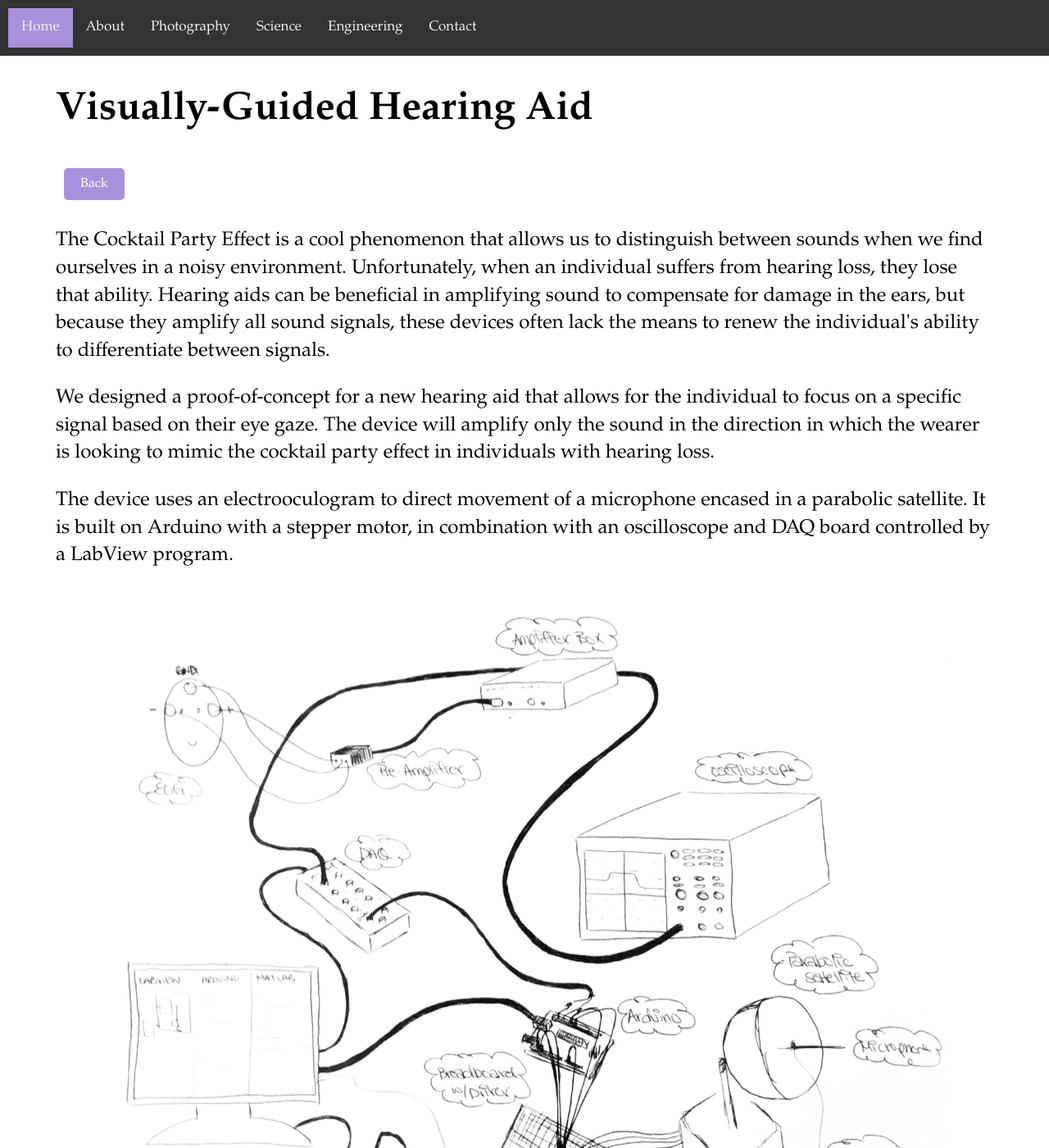
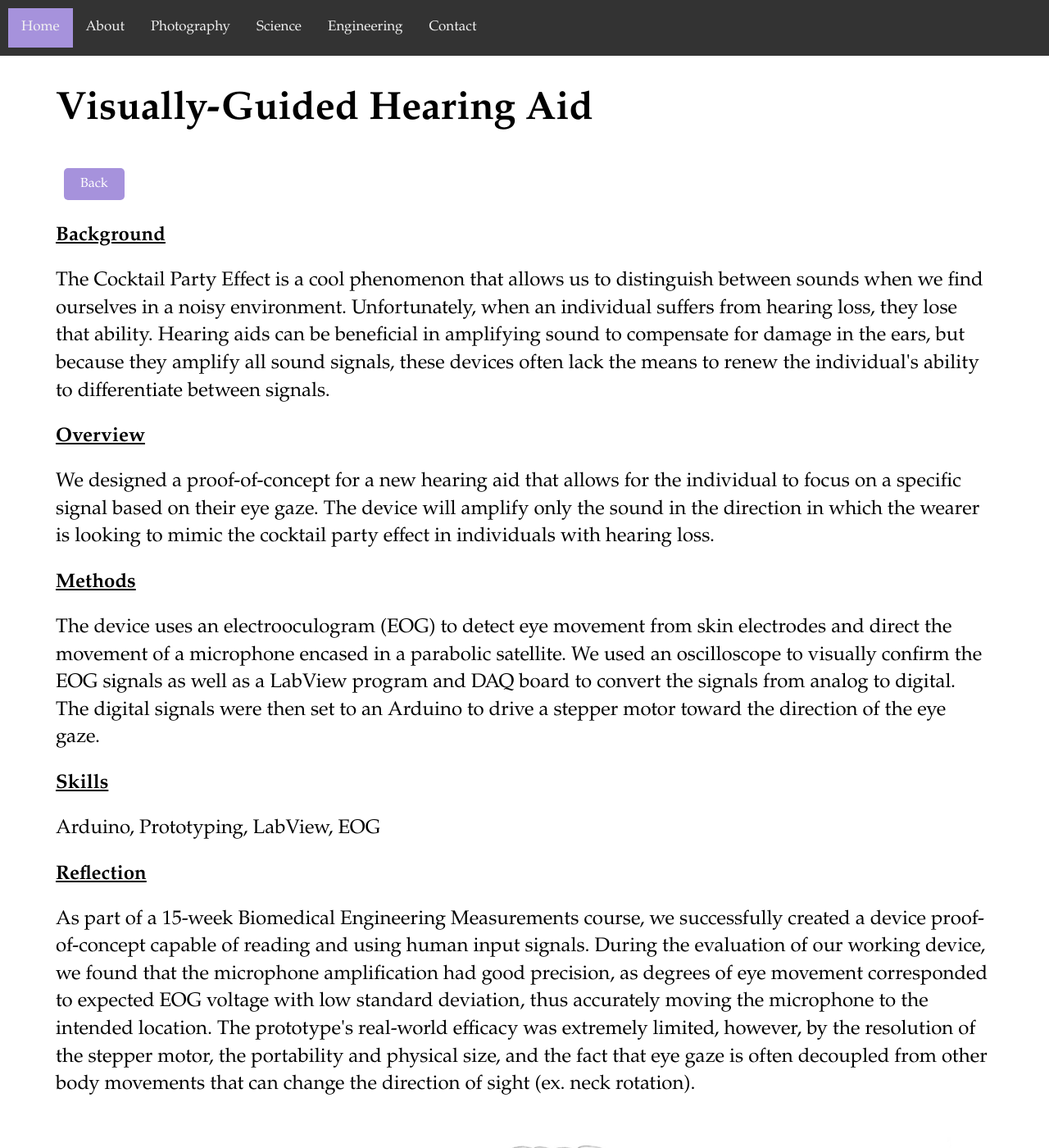
Before and after one commit to echang17/echang17.github.io, a Jekyll site: the page built from projects/hearingaid.html, in a window 1280 px wide and 1400 px high. Shown: the whole window at 82% size. Built offline with Jekyll 4.4.1, drawn with Linux system fonts in a browser that asks for light colours.

Commit message:
Update hearing aid project description, some text in hand monitor and bending.

```diff
--- a/projects/bending.html
+++ b/projects/bending.html
@@ -33,7 +33,7 @@ function goBack() {
   <p></p>
 
   <h2><u>Reflection</u></h2>
-  <p> One critical component of this work was the fabrication protocol of the hollow beams, which took some iterations to determine the ideal method. I chose to attach two pieces together to create the fluid channel, since the beam length would make removal of a single flexible, long, hollow piece from the mold very difficult. I tested different bonding methods including plasma spray and uncured elastomer as an adhesive, finding that uncured elastomer enabled sufficient attachment, but a small amount needed to be applied carefully to prevent changing the geometry of the channel walls. From my final set of collected image data, I found that the material stiffness appeared to correlate with larger curvature and swelling. </p>
+  <p> This summer research project spanned 14 weeks and included my first experience with independent experimental study design. One critical component of this work was the fabrication protocol of the hollow beams, which many iterations to determine the ideal method. I chose to attach two pieces together to create the fluid channel, since the beam length would make removal of a single flexible, long, hollow piece from the mold very difficult. I tested different bonding methods including plasma spray and uncured elastomer as an adhesive, finding that uncured elastomer enabled the most secure attachment, but only a very small amount should be carefully applied to prevent changing the geometry of the channel walls. From my final set of collected image data, I found that the material stiffness appeared to correlate with larger curvature and swelling. </p>
   <p></p>
 
   <div class="blog-photos">
--- a/projects/handmonitor.html
+++ b/projects/handmonitor.html
@@ -33,7 +33,7 @@ function goBack() {
   <p></p>
 
   <h2><u>Reflection</u></h2>
-  <p>Since this project spanned only 15 weeks as part of an Engineering Design course, our final product met many functional design requirements, but did fall short of some critical usability metrics. As my first project exploring the world of electronics and microcontrollers, I spent a great deal of time learning Arduino programming, and successfully created a device that could achieve the appropriate sampling rates and data outputs. With additional time, I would have liked to work on the fit, size, portability, and comfort of such a device, especially since it is intended to be worn by children.</p>
+  <p>This course project spanned 15 weeks, focused on the Engineering Design process. As my first project exploring the world of electronics and microcontrollers, I spent a great deal of time learning Arduino programming, and successfully created a device that could achieve the appropriate sampling rates and data outputs. Our final product met many functional design requirements, but did fall short of some critical usability metrics.  With additional time, I would have liked to work on the fit, size, portability, and comfort of such a device, especially since it is intended to be worn by children.</p>
   <p></p>
 
   <div class="blog-photos">
--- a/projects/hearingaid.html
+++ b/projects/hearingaid.html
@@ -16,13 +16,24 @@ function goBack() {
 <div class="blurb">
   <button class="custom-button" onclick="goBack()">Back</button>
 
+  <h2><u>Background</u></h2>
   <p>The Cocktail Party Effect is a cool phenomenon that allows us to distinguish between sounds when we find ourselves in a noisy environment. Unfortunately, when an individual suffers from hearing loss, they lose that ability. Hearing aids can be beneficial in amplifying sound to compensate for damage in the ears, but because they amplify all sound signals, these devices often lack the means to renew the individual's ability to differentiate between signals.</p>
   <p></p>
 
+  <h2><u>Overview</u></h2>
   <p>We designed a proof-of-concept for a new hearing aid that allows for the individual to focus on a specific signal based on their eye gaze. The device will amplify only the sound in the direction in which the wearer is looking to mimic the cocktail party effect in individuals with hearing loss.</p>
   <p></p>
 
-  <p>The device uses an electrooculogram to direct movement of a microphone encased in a parabolic satellite. It is built on Arduino with a stepper motor, in combination with an oscilloscope and DAQ board controlled by a LabView program.</p>
+  <h2><u>Methods</u></h2>
+  <p>The device uses an electrooculogram (EOG) to detect eye movement from skin electrodes and direct the movement of a microphone encased in a parabolic satellite. We used an oscilloscope to visually confirm the EOG signals as well as a LabView program and DAQ board to convert the signals from analog to digital. The digital signals were then set to an Arduino to drive a stepper motor toward the direction of the eye gaze.</p>
+  <p></p>
+
+  <h2><u>Skills</u></h2>
+  <p>Arduino, Prototyping, LabView, EOG</p>
+  <p></p>
+
+  <h2><u>Reflection</u></h2>
+  <p>As part of a 15-week Biomedical Engineering Measurements course, we successfully created a device proof-of-concept capable of reading and using human input signals. During the evaluation of our working device, we found that the microphone amplification had good precision, as degrees of eye movement corresponded to expected EOG voltage with low standard deviation, thus accurately moving the microphone to the intended location. The prototype's real-world efficacy was extremely limited, however, by the resolution of the stepper motor, the portability and physical size, and the fact that eye gaze is often decoupled from other body movements that can change the direction of sight (ex. neck rotation).</p>
   <p></p>
 
   <div class="blog-photos">
```
